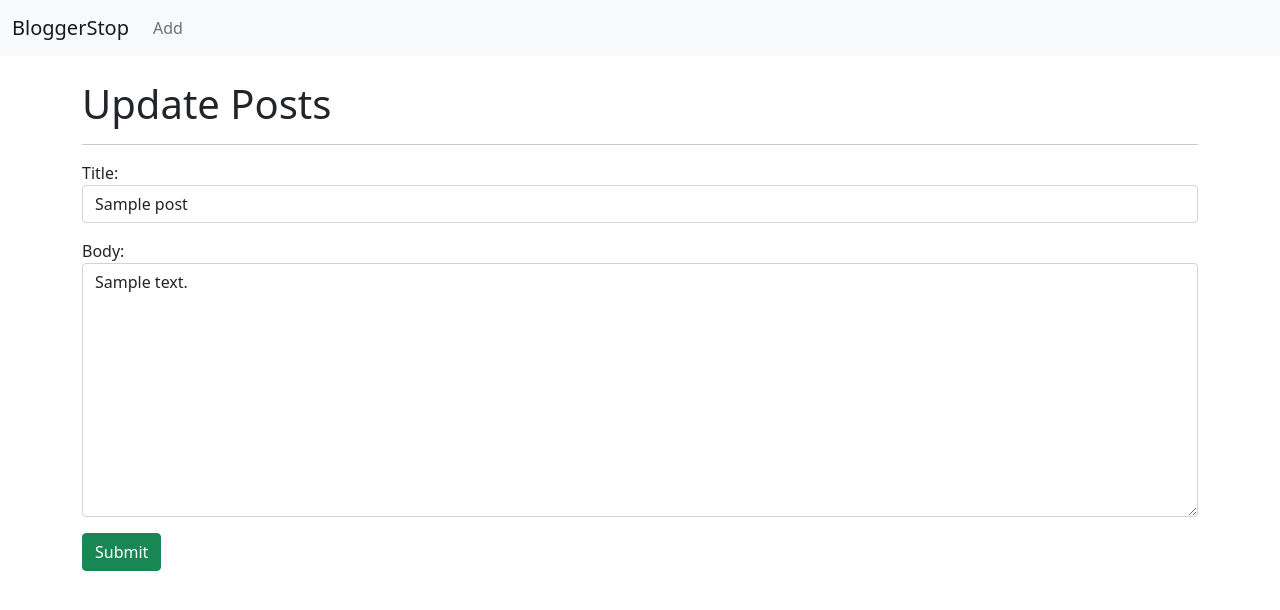
After one commit to Nikhil-Agg/BloggerStop, a Django app: page /update/1 in a window 1280 px wide. The commit adds this page. Shown: the top 610 px of the page. Run offline with Django 3.2, Linux system fonts and the light colour scheme; tables that the repository leaves empty hold one stand-in row (values such as "Sample post").

```diff
--- a/home/forms.py
+++ b/home/forms.py
@@ -13,3 +13,14 @@ class PostForm(forms.ModelForm):
             'body': forms.Textarea(attrs={'class': 'form-control'}),
 
         }
+
+class EditForm(forms.ModelForm):
+    class Meta:
+        model = Post
+        fields = ('title', 'body')
+
+        widgets = {
+            'title': forms.TextInput(attrs={'class': 'form-control'}),
+            'body': forms.Textarea(attrs={'class': 'form-control'}),
+
+        }
--- a/home/urls.py
+++ b/home/urls.py
@@ -7,4 +7,6 @@ urlpatterns = [
     path('', home.as_view(), name='home'),
     path('post/<int:pk>', article_detail.as_view(), name='detail'),
     path('add/', article_add.as_view(), name='add'),
+    path('update/<int:pk>', article_update.as_view(), name='update'),
+
 ]
--- a/home/views.py
+++ b/home/views.py
@@ -1,7 +1,7 @@
 from django.shortcuts import render
-from django.views.generic import ListView, DetailView, CreateView
+from django.views.generic import ListView, DetailView, CreateView, UpdateView
 from .models import Post
-from .forms import PostForm
+from .forms import *
 
 class home(ListView):
 
@@ -18,3 +18,8 @@ class article_add(CreateView):
     model = Post
     form_class = PostForm
     template_name = 'add.html'
+
+class article_update(UpdateView):
+    model = Post
+    form_class = EditForm
+    template_name = 'edit.html'
--- a/templates/detail.html
+++ b/templates/detail.html
@@ -5,7 +5,7 @@
 {% block content %}
 
     <h1>{{object.title}}</h1>
-    <small>By - {{object.author.first_name}} {{object.author.last_name}}</small>
+    <small>By - {{object.author.first_name}} {{object.author.last_name}} <a href="{% url 'update' object.pk %}">Edit</a></small>
     <hr>
     <p>{{object.body}}</p>
     <br><br>
--- /dev/null
+++ b/templates/edit.html
@@ -0,0 +1,9 @@
+{% extends 'base.html' %}
+
+{% block title %}Update Post {% endblock %}
+
+{% block content %}
+    <h1>Update Posts</h1>
+    <hr>
+    {% include 'form.html' %}
+{% endblock %}
```
